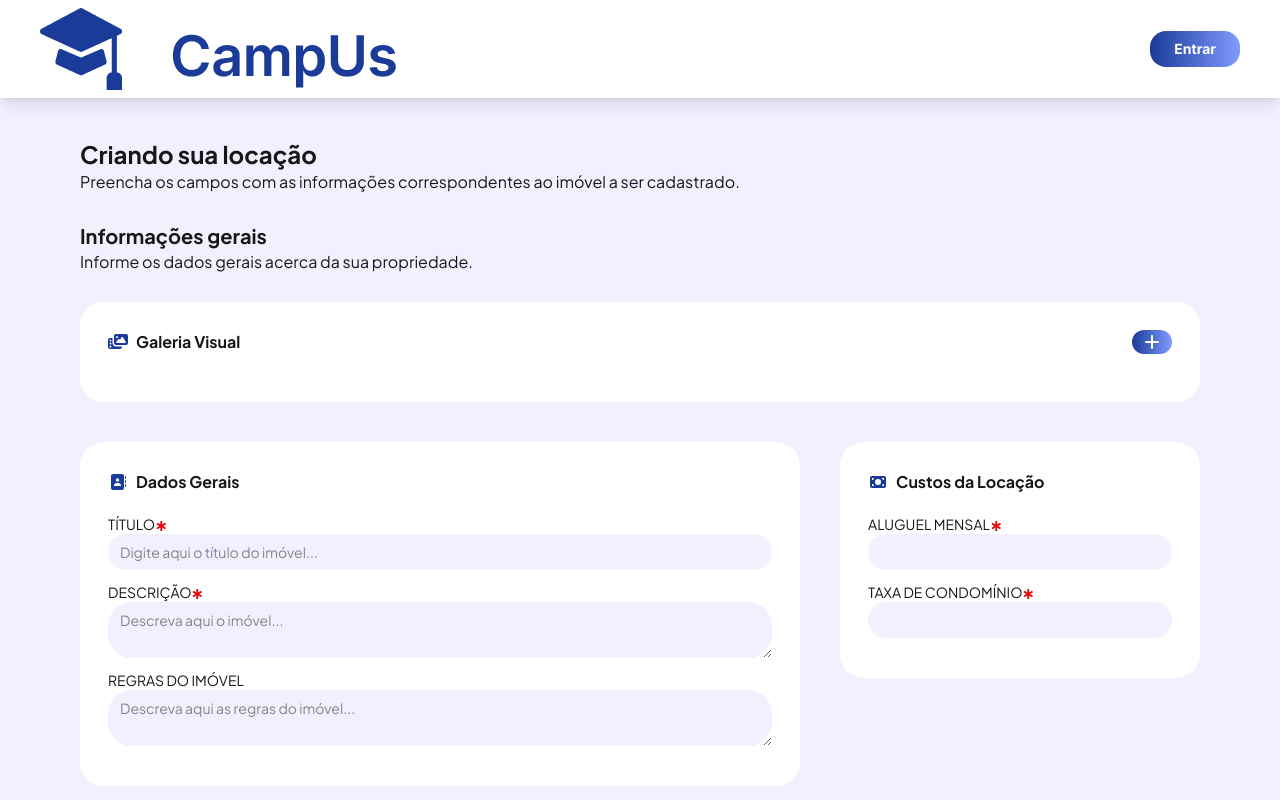
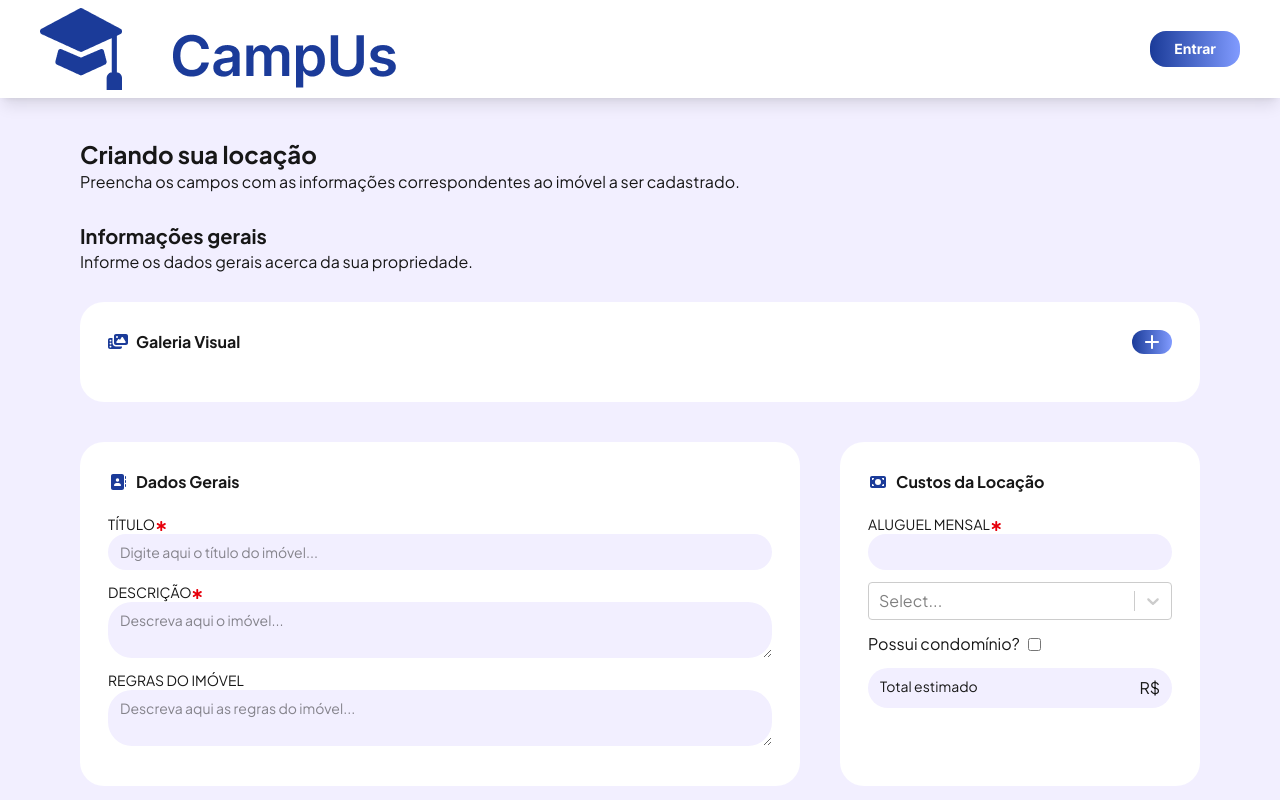
Before and after one commit to Saigo0/campus, a Next.js app: page /locacoes/cadastro in a window 1280 px wide. Shown: the top 800 px of the page. Built offline with nearby package versions, Linux system fonts and the light colour scheme; no server answers.

Commit message:
Custos da locação

```diff
--- a/package.json
+++ b/package.json
@@ -17,6 +17,7 @@
     "react-bootstrap": "^2.10.10",
     "react-dom": "19.2.4",
     "react-icons": "^5.6.0",
+    "react-select": "^5.10.2",
     "swiper": "^12.1.4"
   },
   "devDependencies": {
--- a/src/app/(app)/locacoes/cadastro/page.jsx
+++ b/src/app/(app)/locacoes/cadastro/page.jsx
@@ -46,7 +46,8 @@ import Utility from "@/components/forms/Utility";
 import { faInfoCircle } from "@fortawesome/free-solid-svg-icons/faInfoCircle";
 import TextArea from "@/components/inputs/TextArea";
 import { FontAwesomeIcon } from "@fortawesome/react-fontawesome";
-import Carrossel from "@/components/forms/Carrossel"
+import Carrossel from "@/components/forms/Carrossel";
+import Select from "@/components/forms/Select";
 
 function CadastroLocacao() {
   const [cidade, setCidade] = useState("");
@@ -85,16 +86,16 @@ function CadastroLocacao() {
     });
   }
 
-  async function handleImage(e){
+  async function handleImage(e) {
     const file = e.target.files?.[0];
-    if(!file) return;
+    if (!file) return;
 
     const formData = new FormData();
     formData.append("file", file);
 
     const res = await fetch("/api/upload", {
       method: "POST",
-      body: formData
+      body: formData,
     });
 
     const data = await res.json();
@@ -104,14 +105,20 @@ function CadastroLocacao() {
 
   const [images, setImages] = useState([]);
 
-  async function getImages(){
+  async function getImages() {
     const res = await fetch("/api/upload");
     const data = await res.json();
     console.log(data);
     setImages(data);
   }
 
-  useEffect(()=> {
+  const options = [
+    { value: "3m", label: "3 meses" },
+    { value: "6m", label: "6 meses" },
+    { value: "12m", label: "12 meses" },
+  ];
+
+  useEffect(() => {
     getImages();
   }, []);
 
@@ -132,16 +139,24 @@ function CadastroLocacao() {
           icon={faHouse}
           className="flex flex-col gap-10"
         >
-          <BoxInfo title={"Galeria Visual"} icon={faPhotoFilm} addImage onChange={handleImage}>
+          <BoxInfo
+            title={"Galeria Visual"}
+            icon={faPhotoFilm}
+            addImage
+            onChange={handleImage}
+          >
             {images.length > 0 && (
-              <img src={images[0].url} alt="" className="h-140 object-cover w-full mb-5 rounded-xl"/>
+              <img
+                src={images[0].url}
+                alt=""
+                className="h-140 object-cover w-full mb-5 rounded-xl"
+              />
             )}
-            <Carrossel images={images}>
-            </Carrossel>
+            <Carrossel images={images}></Carrossel>
           </BoxInfo>
           <div className="flex flex-col md:flex-row gap-10">
             <div className=" w-full md:w-2/3">
-              <BoxInfo title={"Dados Gerais"} icon={faAddressBook}>
+              <BoxInfo title={"Dados Gerais"} icon={faAddressBook} className={"h-full"}>
                 <Input
                   label={"TÍTULO"}
                   placeholder="Digite aqui o título do imóvel..."
@@ -168,7 +183,7 @@ function CadastroLocacao() {
               </BoxInfo>
             </div>
             <div className=" w-full md:w-1/3">
-              <BoxInfo title={"Custos da Locação"} icon={faMoneyBill}>
+              <BoxInfo title={"Custos da Locação"} icon={faMoneyBill} className={"h-full"}>
                 <Input
                   label={"ALUGUEL MENSAL"}
                   onChange={setAluguel}
@@ -177,6 +192,22 @@ function CadastroLocacao() {
                   rounded
                   id={"aluguel"}
                 ></Input>
+                <Select
+                  options={options}
+                  value={tempoContratoMinimo}
+                  onChange={setTempoContratoMinimo}
+                ></Select>
+                <div className="flex items-center gap-2 mb-3">
+                  <label htmlFor="condominio">Possui condomínio?</label>
+                  <input
+                    type="checkbox"
+                    checked={condominio}
+                    onChange={() => setCondominio(!condominio)}
+                    id="condominio"
+                    className=""
+                  />
+                </div>
+                {condominio && (
                   <Input
                     label={"TAXA DE CONDOMÍNIO"}
                     onChange={setTaxaCondominio}
@@ -184,6 +215,11 @@ function CadastroLocacao() {
                     rounded
                     id={"taxaCondominio"}
                   ></Input>
+                )}
+                <div className="flex justify-between px-3 py-2 rounded-3xl bg-[#F2EFFF]">
+                  <p className="text-sm">Total estimado</p>
+                  <p>R$</p>
+                </div>
               </BoxInfo>
             </div>
           </div>
--- a/src/components/forms/InfoBox.jsx
+++ b/src/components/forms/InfoBox.jsx
@@ -1,9 +1,9 @@
 import { faPlus } from "@fortawesome/free-solid-svg-icons";
 import { FontAwesomeIcon } from "@fortawesome/react-fontawesome";
 
-function BoxInfo({ children, title, icon, addImage = false, onChange = () => {}}) {
+function BoxInfo({ children, title, icon, addImage = false, onChange = () => {}, className = ""}) {
   return (
-    <div className="bg-white p-7 w-full rounded-3xl">
+    <div className={`bg-white p-7 w-full rounded-3xl ${className}`}>
       <div className="flex justify-between mb-5">
         <div className="flex flex-row gap-2 items-center">
           <FontAwesomeIcon
--- /dev/null
+++ b/src/components/forms/Select.jsx
@@ -0,0 +1,16 @@
+import ReactSelect from "react-select";
+
+function Select({options, value, onChange}){
+    return(
+        <ReactSelect
+        options={options}
+        value={value}
+        onChange={onChange}
+        className="mb-3"
+        >
+
+        </ReactSelect>
+    )
+}
+
+export default Select;
```
Also changed, not shown: public/uploads/1779232386355-carminha.jpg (added), 1 other file (tests, documents, lock files or other folders). Lines whose indentation alone changed are shown as unchanged.
